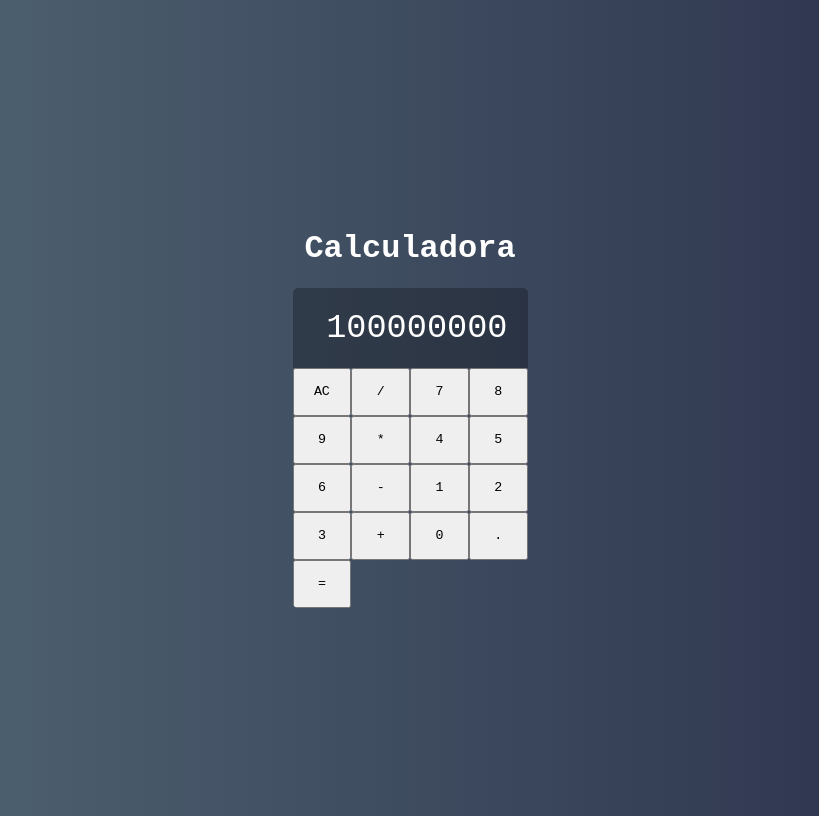
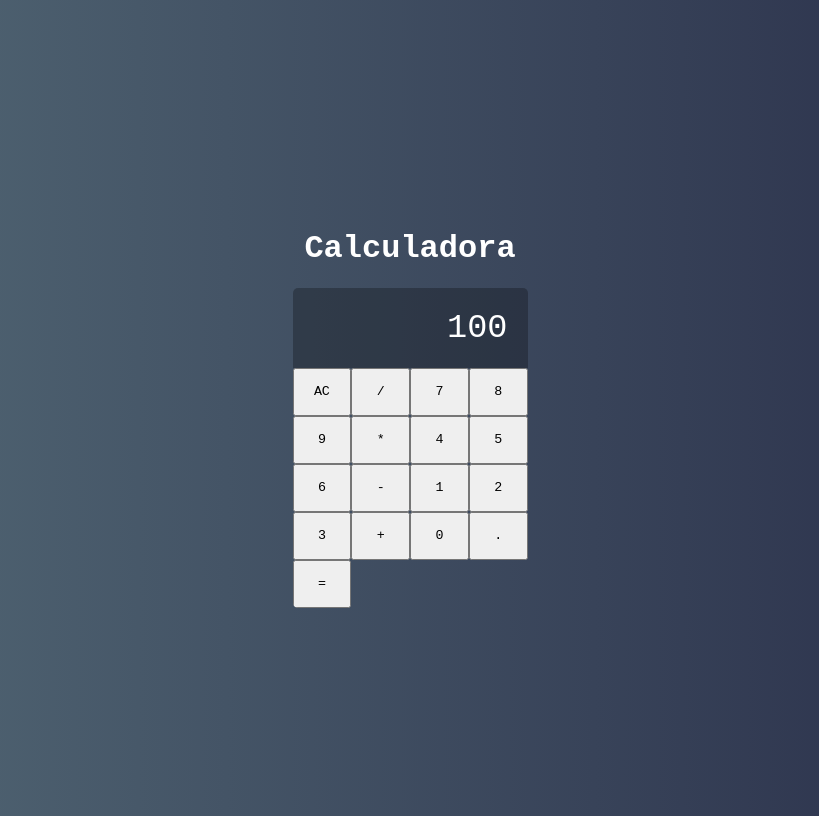
Before and after one commit to lucasg13info/curso-react, a React (Create React App) app in the folder calculadora/: page / in a window 1280 px wide. Shown: the whole page, without its empty margins (230-1049 px from the left). Built offline with nearby package versions, Linux system fonts and the light colour scheme.

Commit message:
Criado as funções para testar funcionamento da calc

```diff
--- a/calculadora/src/main/Calculator.jsx
+++ b/calculadora/src/main/Calculator.jsx
@@ -5,10 +5,23 @@ import Button from '../components/Button'
 import Display from '../components/Display'
 
 export default class Calculator extends Component {
+    clearMemory() {
+        console.log('limpar')
+    }
+
+    setOperation(operation){
+        console.log(operation)
+    }
+
+    addDigit(n){
+        console.log(n)
+    }
+
+
     render() {
         return(
             <div className="calculator">
-                <Display value={ 100000000 }/>
+                <Display value={ 100 }/>
                 <Button label= "AC"/>
                 <Button label= "/"/>
                 <Button label= "7"/>
```
